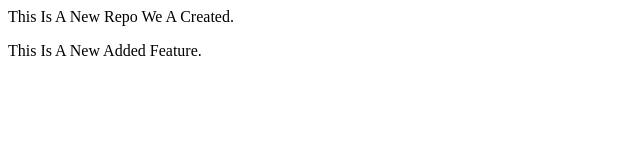
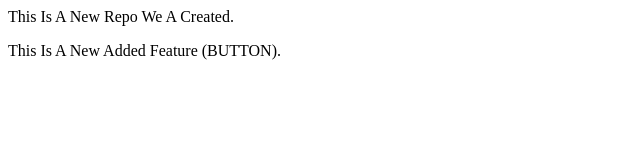
Before and after one commit to atharvkavitake/localrepo, a plain HTML site: page index.html in a window 1280 px wide. Shown: the full height of the page, 0-640 px from the left. Drawn offline with Linux system fonts and the light colour scheme.

Commit message:
We Add A New Button In That.

```diff
--- a/index.html
+++ b/index.html
@@ -1,2 +1,2 @@
 <p>This Is A New Repo We A Created.</p>
-<p>This Is A New Added Feature.</p>
+<p>This Is A New Added Feature (BUTTON).</p>
```
